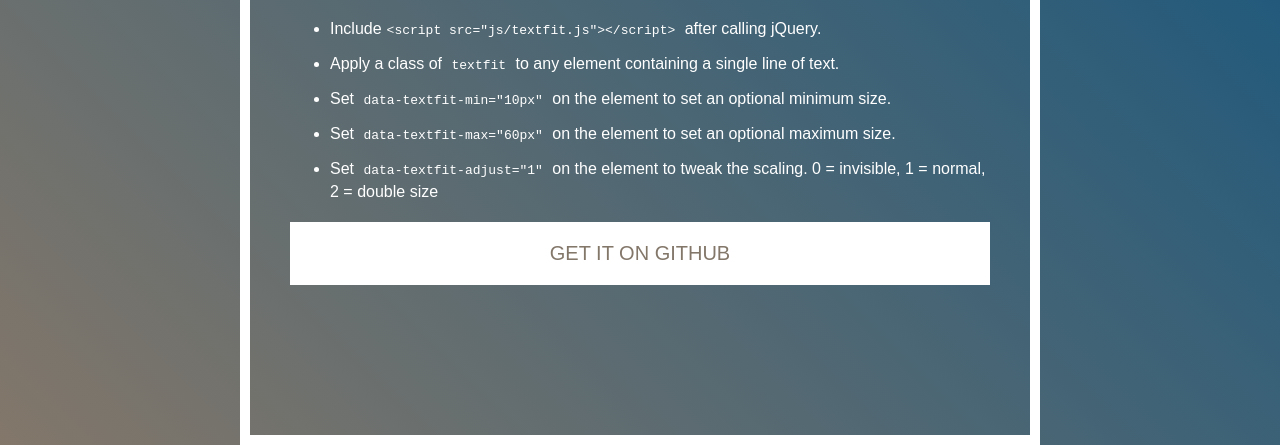
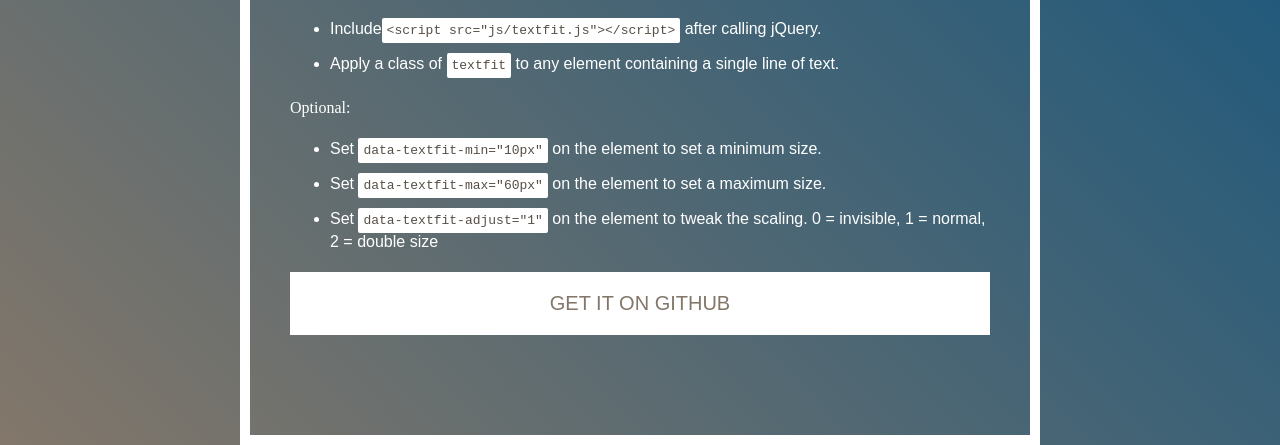
Before and after one commit to kthornbloom/textfit, a plain HTML site: page index.html in a window 1280 px wide. Shown: the part 355-800 px from the top of the page. Drawn offline with nearby package versions, Linux system fonts and the light colour scheme.

Commit message:
style tweak

```diff
--- a/index.html
+++ b/index.html
@@ -52,6 +52,9 @@
 		xmp {
 			padding:5px;
 			display: inline-block;
+			background: #fff;
+			color:#574F47;
+			border-radius:2px;
 			margin:0;
 		}
 		@media (min-width: 800px) {
@@ -89,8 +92,11 @@
 		<ul>
 			<li>Include<xmp><script src="js/textfit.js"></script></xmp> after calling jQuery.</li>
 			<li>Apply a class of <xmp>textfit</xmp> to any element containing a single line of text.</li>
-			<li>Set <xmp>data-textfit-min="10px"</xmp> on the element to set an optional minimum size.</li>
-			<li>Set <xmp>data-textfit-max="60px"</xmp> on the element to set an optional maximum size.</li>
+		</ul>
+		Optional:
+		<ul>
+			<li>Set <xmp>data-textfit-min="10px"</xmp> on the element to set a minimum size.</li>
+			<li>Set <xmp>data-textfit-max="60px"</xmp> on the element to set a maximum size.</li>
 			<li>Set <xmp>data-textfit-adjust="1"</xmp> on the element to tweak the scaling. 0 = invisible, 1 = normal, 2 = double size</li>
 		</ul>
 
```
